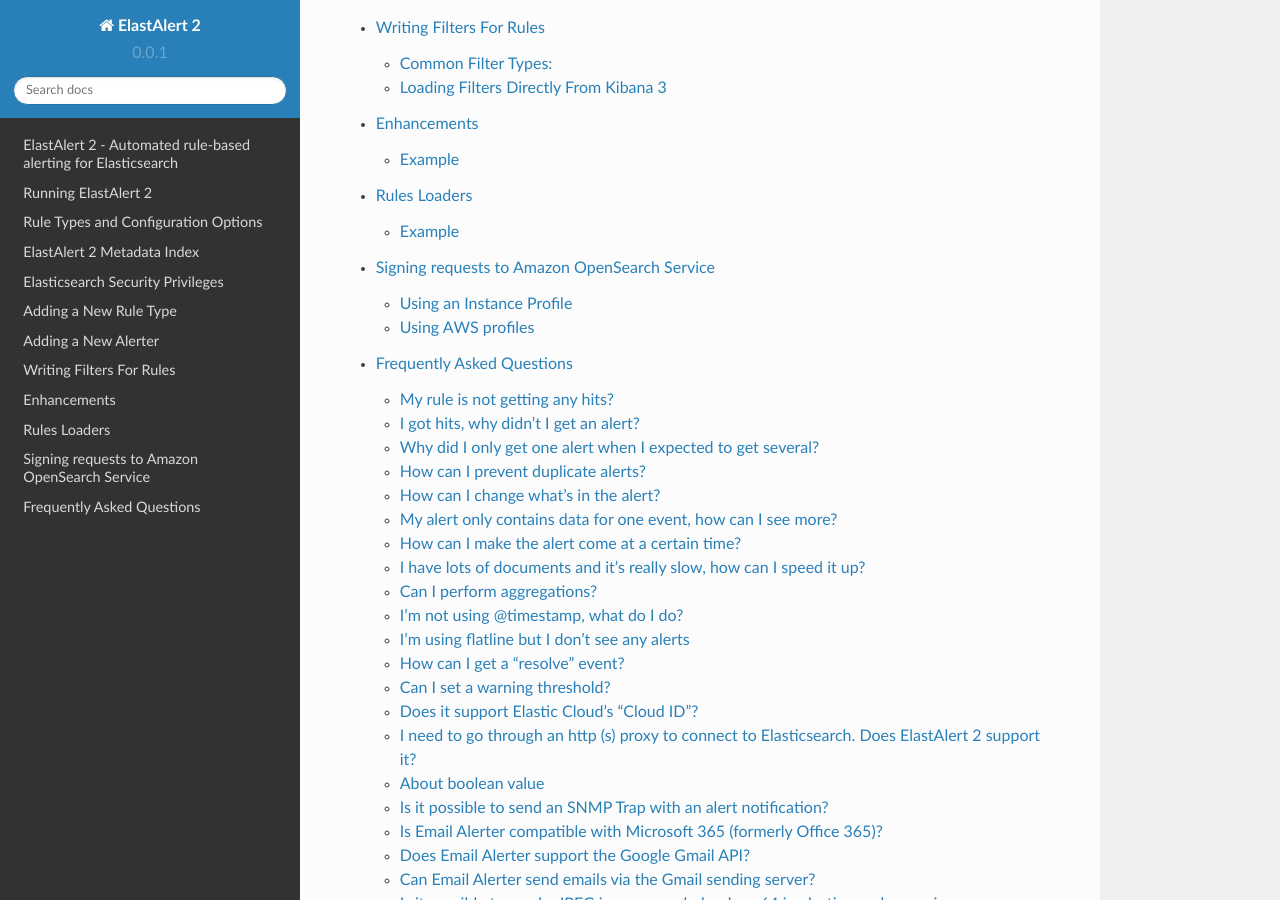
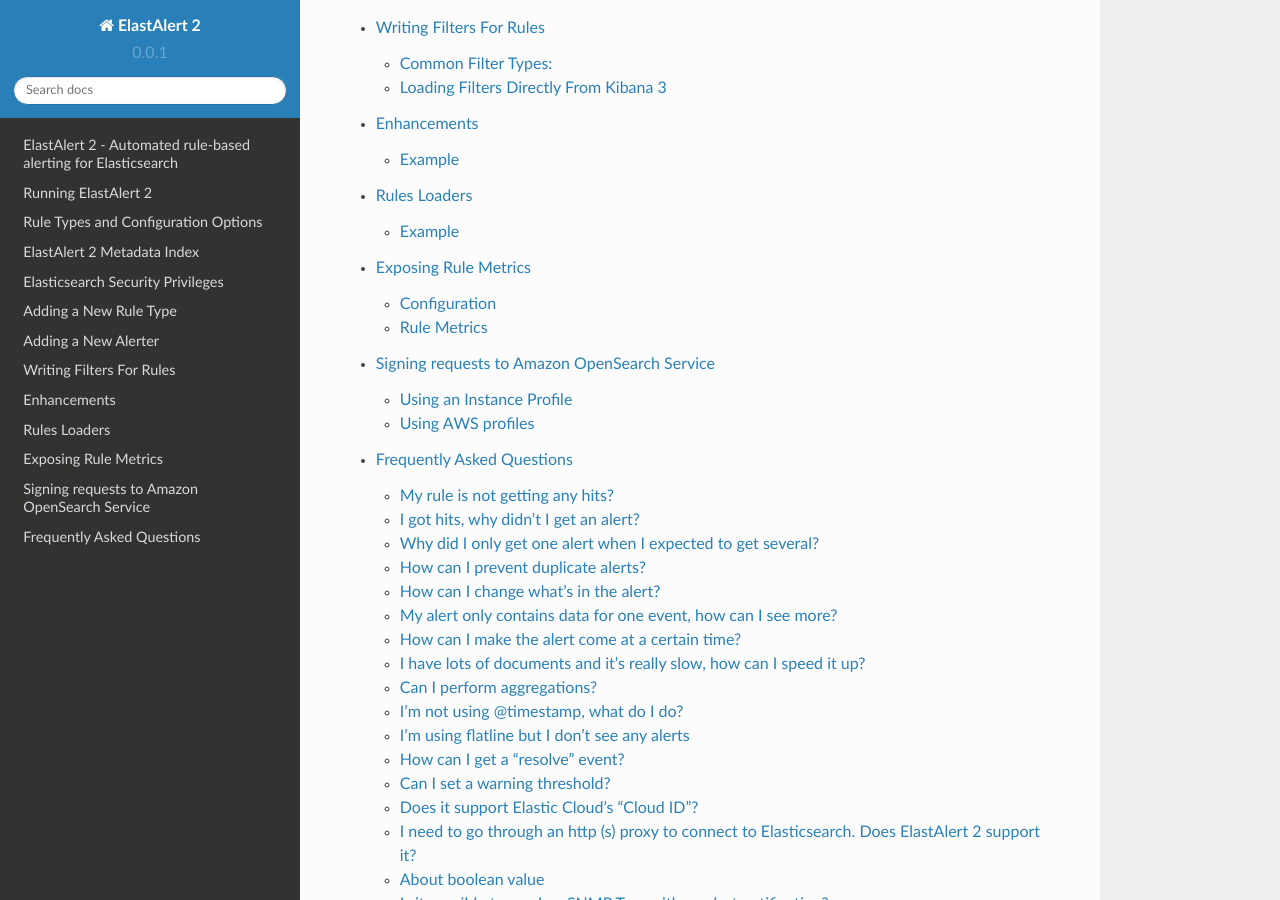
Before and after one commit to Yelp/elastalert, a Sphinx documentation site: the page built from docs/source/index.rst, in a window 1280 px wide and 900 px high, scrolled down 1213 px. Built offline with Sphinx 7.4.7 and the Read the Docs theme 2.0.0, drawn with Linux system fonts in a browser that asks for light colours.

Commit message:
Updated index

```diff
--- a/docs/source/index.rst
+++ b/docs/source/index.rst
@@ -21,6 +21,7 @@
    recipes/writing_filters
    recipes/adding_enhancements
    recipes/adding_loaders
+   recipes/exposing_rule_metrics
    recipes/signing_requests
    recipes/faq
 
```
